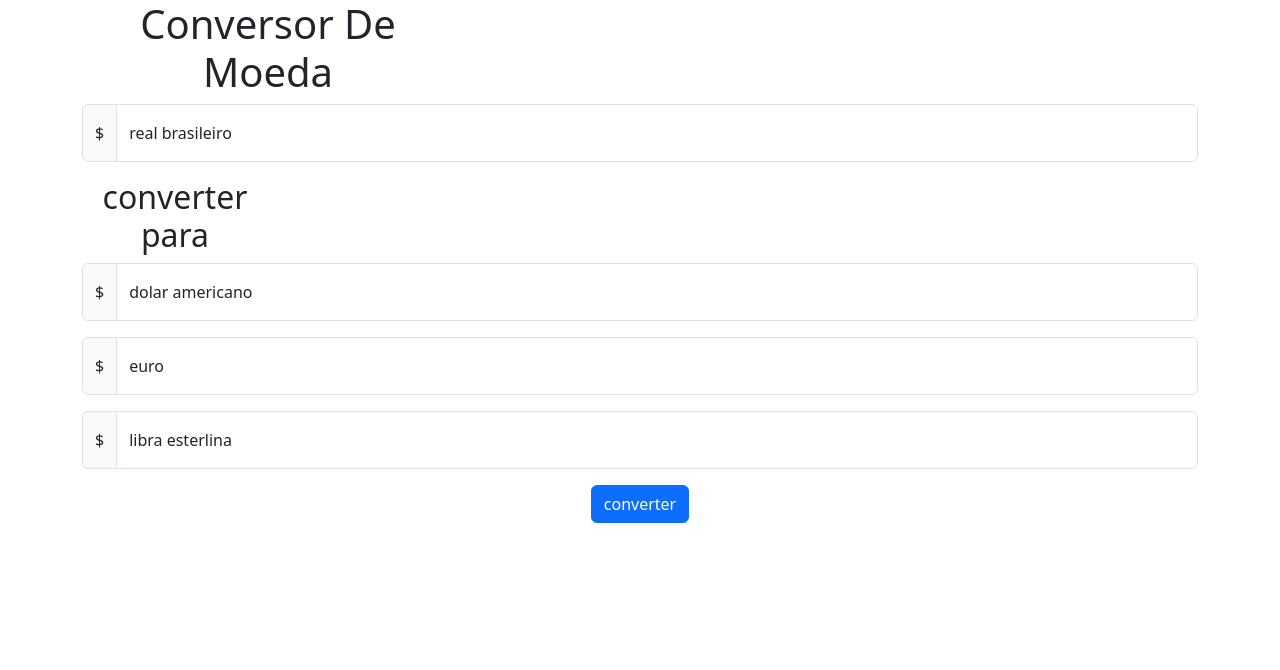
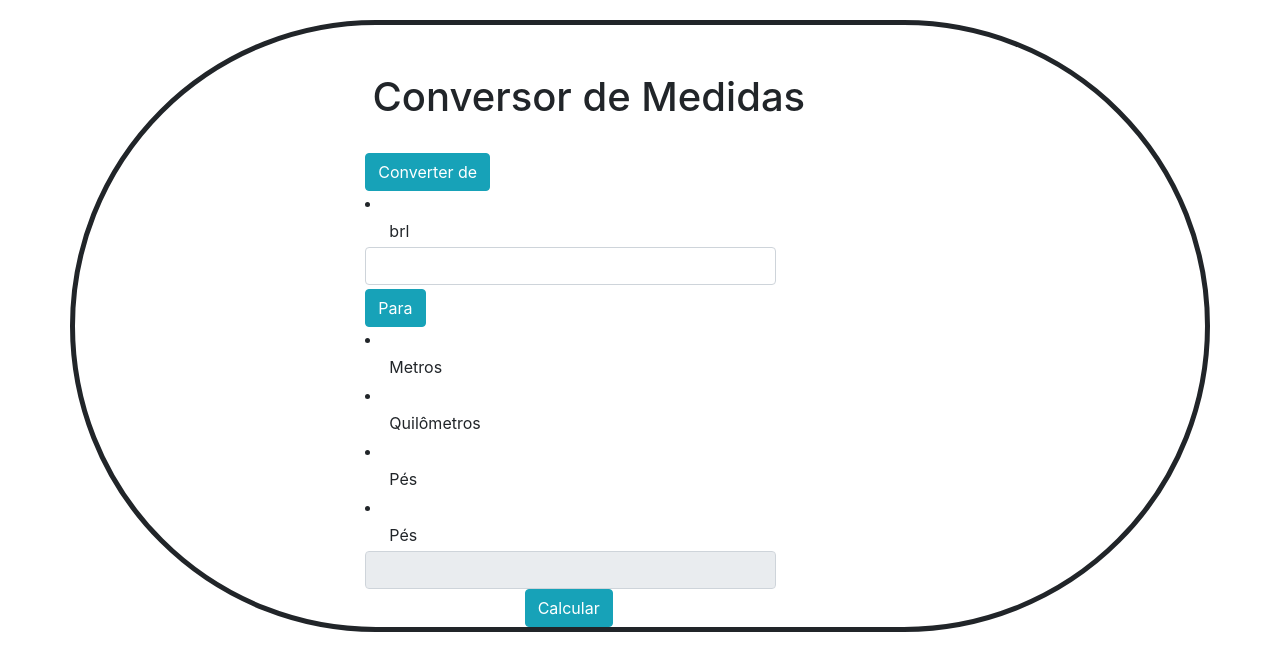
Before and after one commit to PedroHPrieto/conversor-moeda, a plain HTML site: page index.html in a window 1280 px wide. Drawn offline with nearby package versions, Linux system fonts and the light colour scheme.

Commit message:
conversor-moeda

```diff
--- /dev/null
+++ b/css/style.css
@@ -0,0 +1,6 @@
+.container {
+    margin-top: 20px;
+    border-radius:  10000px;
+    border-color: black;
+    border: 5px solid;
+}
--- a/index.html
+++ b/index.html
@@ -1,63 +1,90 @@
 <!DOCTYPE html>
 <html lang="en">
+
 <head>
-    <meta name="viewport" content="width=device-width, initial-scale=1">
-    <link href="https://cdn.jsdelivr.net/npm/bootstrap@5.3.0-alpha3/dist/css/bootstrap.min.css" rel="stylesheet" integrity="sha384-KK94CHFLLe+nY2dmCWGMq91rCGa5gtU4mk92HdvYe+M/SXH301p5ILy+dN9+nJOZ" crossorigin="anonymous">
-    <meta charset="UTF-8">
-    <meta http-equiv="X-UA-Compatible" content="IE=edge">
+  <meta charset="UTF-8" />
+  <meta http-equiv="X-UA-Compatible" content="IE=edge" />
+  <meta name="viewport" content="width=device-width, initial-scale=1.0" />
+  <title>Conversor de Medidas</title>
+  <link rel="stylesheet" href="css/style.css">
+  <link rel="stylesheet" href="https://cdn.jsdelivr.net/npm/bootstrap@4.6.2/dist/css/bootstrap.min.css"
+    integrity="sha384-xOolHFLEh07PJGoPkLv1IbcEPTNtaed2xpHsD9ESMhqIYd0nLMwNLD69Npy4HI+N" crossorigin="anonymous" />
+<script src="js/script.js"></script>
+</head>
 
-    <title>Document</title>
-</head>
+
 <body>
-    <div class="container text-center">
-        <div class="col-md-4">
-            <h1>Conversor De Moeda</h1>
+  <div class="container">
+
+      <div class="row mt-5">
+        <div class="col-md-3"></div>
+        <div class="col order-5">
+          <h1>Conversor de Medidas</h1>
         </div>
+      </div>
 
-          <div class="col">
-            <div class="input-group mb-3">
-                <span class="input-group-text">$</span>
-                <div class="form-floating">
-                  <input type="text" class="form-control" id="floatingInputGroup1" placeholder="Username">
-                  <label for="floatingInputGroup1">real brasileiro</label>
-                </div>
-              </div>
+
+      <div class="row mt-4">
+        <div class="col-md-2 mr-4"></div>
+        <div class="col-md-5 ml-5 mb-1">
+
+
+          <div class="col order-5">
+            <button id="btn1"class="btn btn-info">
+              Converter de
+            </button>
+              <li><a class="dropdown-item" href="#" onclick="medidaUm('brl')">brl</a></li>
+            <input id="valor" type="number" class="form-control" aria-label="Text input with dropdown button" />
           </div>
-          <div class="col-md-2">
-          <h2>converter para</h2>
+
+
         </div>
+      </div>
 
-        <div class="col">
-            <div class="input-group mb-3">
-                <span class="input-group-text">$</span>
-                <div class="form-floating">
-                  <input type="text" class="form-control" id="floatingInputGroup1" placeholder="Username">
-                  <label for="floatingInputGroup1">dolar americano </label>
-                </div>
-              </div>
+      <div class="row">
+        <div class="col-md-2 mr-4"></div>
+        <div class="col-md-5 ml-5">
+
+
+          <div class="col order-5">
+            <button id="btn2"class="btn btn-info">
+              Para
+            </button>
+              <li><a class="dropdown-item" href="#" onclick="medidaDois('brl')">Metros</a></li>
+              <li><a class="dropdown-item" href="#" onclick="medidaDois('euro')">Quilômetros</a></li>
+              <li><a class="dropdown-item" href="#" onclick="medidaDois('libra')">Pés</a></li>
+              <li><a class="dropdown-item" href="#" onclick="medidaUm('dolar')">Pés</a></li>
+            <input id="inputResultado" type="text" class="form-control" aria-label="Text input with dropdown button"
+              disabled />
           </div>
-          <div class="col">
-            <div class="input-group mb-3">
-                <span class="input-group-text">$</span>
-                <div class="form-floating">
-                  <input type="text" class="form-control" id="floatingInputGroup1" placeholder="Username">
-                  <label for="floatingInputGroup1">euro</label>
-                </div>
-              </div>
-          </div>
-          <div class="col">
-            <div class="input-group mb-3">
-                <span class="input-group-text">$</span>
-                <div class="form-floating">
-                  <input type="text" class="form-control" id="floatingInputGroup1" placeholder="Username">
-                  <label for="floatingInputGroup1">libra esterlina</label>
-                </div>
-              </div>
-          </div>
-          <button type="button" class="btn btn-primary">converter</button>
+
+
         </div>
+      </div>
 
-    <script src="https://cdn.jsdelivr.net/npm/@popperjs/core@2.11.7/dist/umd/popper.min.js" integrity="sha384-zYPOMqeu1DAVkHiLqWBUTcbYfZ8osu1Nd6Z89ify25QV9guujx43ITvfi12/QExE" crossorigin="anonymous"></script>
-    <script src="https://cdn.jsdelivr.net/npm/bootstrap@5.3.0-alpha3/dist/js/bootstrap.min.js" integrity="sha384-Y4oOpwW3duJdCWv5ly8SCFYWqFDsfob/3GkgExXKV4idmbt98QcxXYs9UoXAB7BZ" crossorigin="anonymous"></script>
+
+      <div class="row">
+        <div class="col-md-4 ml-5" style="margin-right: 25px;"></div>
+        <button class="btn btn-info" id="btnCalc" onclick="Calcular()">Calcular</button>
+      </div>
+
+  </div>
+
+  <script src="https://cdn.jsdelivr.net/npm/jquery@3.5.1/dist/jquery.slim.min.js"
+    integrity="sha384-DfXdz2htPH0lsSSs5nCTpuj/zy4C+OGpamoFVy38MVBnE+IbbVYUew+OrCXaRkfj"
+    crossorigin="anonymous"></script>
+  <script src="https://cdn.jsdelivr.net/npm/popper.js@1.16.1/dist/umd/popper.min.js"
+    integrity="sha384-9/reFTGAW83EW2RDu2S0VKaIzap3H66lZH81PoYlFhbGU+6BZp6G7niu735Sk7lN"
+    crossorigin="anonymous"></script>
+  <script src="https://cdn.jsdelivr.net/npm/bootstrap@4.6.2/dist/js/bootstrap.min.js"
+    integrity="sha384-+sLIOodYLS7CIrQpBjl+C7nPvqq+FbNUBDunl/OZv93DB7Ln/533i8e/mZXLi/P+"
+    crossorigin="anonymous"></script>
+  <script src="https://cdn.jsdelivr.net/npm/@popperjs/core@2.11.6/dist/umd/popper.min.js"
+    integrity="sha384-oBqDVmMz9ATKxIep9tiCxS/Z9fNfEXiDAYTujMAeBAsjFuCZSmKbSSUnQlmh/jp3"
+    crossorigin="anonymous"></script>
+  <script src="https://cdn.jsdelivr.net/npm/bootstrap@5.3.0-alpha1/dist/js/bootstrap.min.js"
+    integrity="sha384-mQ93GR66B00ZXjt0YO5KlohRA5SY2XofN4zfuZxLkoj1gXtW8ANNCe9d5Y3eG5eD"
+    crossorigin="anonymous"></script>
 </body>
+
 </html>
--- /dev/null
+++ b/js/script.js
@@ -0,0 +1,122 @@
+var v1;
+var v2;
+
+
+function medidaUm(m1) {
+    var btn1 = document.getElementById('btn1');
+
+    switch (m1) {
+        case 'ml':
+            v1 = 'ml';
+            btn1.textContent = 'Metros';
+            break;
+
+        case 'km':
+            v1 = 'km';
+            btn1.textContent = 'Quilômetros';
+            break;
+        case 'pes':
+            v1 = 'pes';
+            btn1.textContent = 'Pés';
+    }
+}
+
+function medidaDois(m2) {
+    var btn2 = document.getElementById('btn2');
+    switch (m2) {
+        case 'ml':
+            v2 = 'ml';
+            btn2.textContent = 'Metros';
+            break;
+
+        case 'km':
+            v2 = 'km';
+            btn2.textContent = 'Quilômetros';
+            break;
+        case 'pes':
+            v2 = 'pes';
+            btn2.textContent = 'Pés';
+    }
+}
+
+function medidaDois(m3) {
+    var btn2 = document.getElementById('btn2');
+    switch (m2) {
+        case 'ml':
+            v2 = 'ml';
+            btn2.textContent = 'Metros';
+            break;
+
+        case 'km':
+            v2 = 'km';
+            btn2.textContent = 'Quilômetros';
+            break;
+        case 'pes':
+            v2 = 'pes';
+            btn2.textContent = 'Pés';
+    }
+}
+
+function medidaDois(m4) {
+    var btn2 = document.getElementById('btn2');
+    switch (m2) {
+        case 'ml':
+            v2 = 'ml';
+            btn2.textContent = 'Metros';
+            break;
+
+        case 'km':
+            v2 = 'km';
+            btn2.textContent = 'Quilômetros';
+            break;
+        case 'pes':
+            v2 = 'pes';
+            btn2.textContent = 'Pés';
+    }
+}
+function Calcular() {
+
+    var valor = parseFloat(document.getElementById('valor').value);
+    if (v1 === 'brl') {
+        if (v2 === 'ml') {
+            valor = valor;
+        }
+
+        else if (v2 === 'km') {
+            valor /= 1000;
+        }
+
+        else {
+            valor *= 3.281;
+        }
+    }
+
+    else if (v1 === 'brl') {
+        if (v2 === 'ml') {
+            valor *= 1000;
+        }
+
+        else if (v2 === 'km') {
+            valor = valor;
+        }
+
+        else {
+            valor *= 1381;
+        }
+    }
+
+    else if (v1 === 'brl') {
+        if (v2 === 'ml') {
+            valor /= 1.381;
+        }
+
+        else if (v2 === 'km') {
+            valor *= 1381;
+        }
+
+        else {
+            valor = valor;
+        }
+    }
+    inputResultado.value = valor;
+}
```
